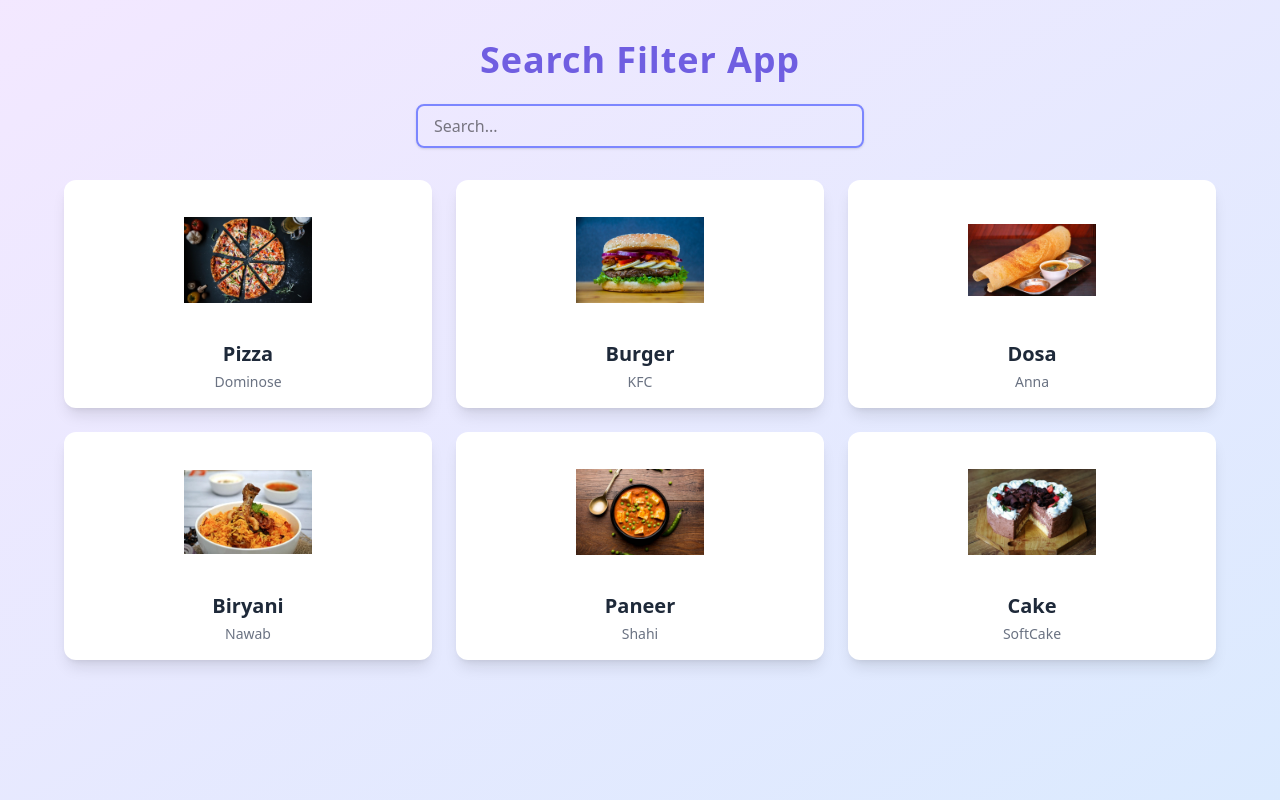
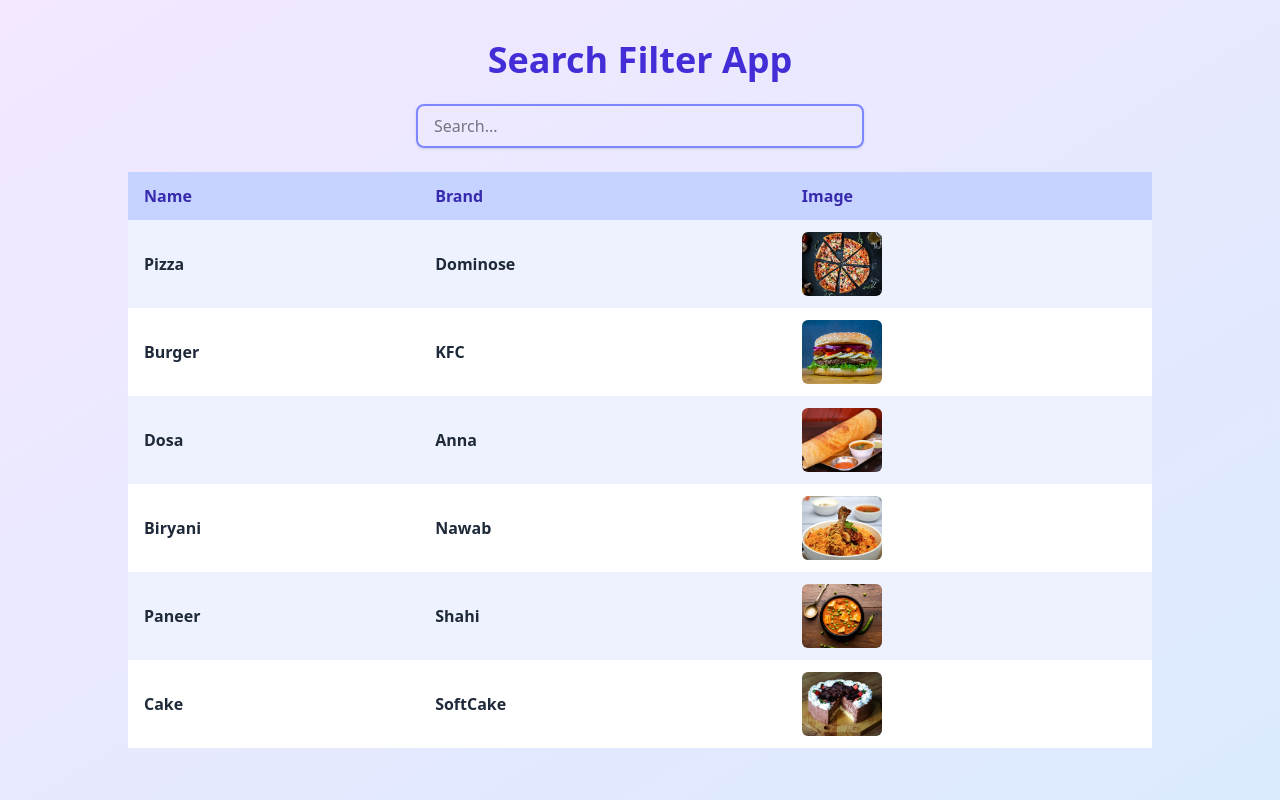
Before and after one commit to mabdullah525/react-search-filter, a React (Vite) app: page / in a window 1280 px wide. Built offline with nearby package versions, Linux system fonts and the light colour scheme.

Commit message:
Some changes

```diff
--- a/src/App.jsx
+++ b/src/App.jsx
@@ -13,16 +13,30 @@
         className="search-input"
       />
 
-      <div className="card-wrapper">
-        {store.map((cur, index) => (
-          <div className="item-card" key={index}>
-            <img src={cur.img} alt={cur.name} className="item-img" />
-            <p className="item-name">{cur.name}</p>
-            <p className="item-brand">{cur.brand}</p>
-          </div>
-        ))}
+      <div className="table-wrapper">
+        <table className="table">
+          <thead>
+            <tr>
+              <th className="table-head">Name</th>
+              <th className="table-head">Brand</th>
+              <th className="table-head">Image</th>
+            </tr>
+          </thead>
+          <tbody>
+            {store.map((cur, index) => (
+              <tr key={index} className="table-row">
+                <td className="table-data">{cur.name}</td>
+                <td className="table-data">{cur.brand}</td>
+                <td className="table-data">
+                  <img src={cur.img} alt={cur.name} className="table-img" />
+                </td>
+              </tr>
+            ))}
+          </tbody>
+        </table>
       </div>
     </div>
+
 
   );
 };
--- a/src/index.css
+++ b/src/index.css
@@ -4,33 +4,37 @@
     @apply bg-gradient-to-br from-purple-100 to-blue-100;
 }
 .container {
-  @apply min-h-screen  py-10 px-4 flex flex-col items-center;
+  @apply min-h-screen mx-auto bg-gradient-to-br from-purple-100 to-blue-100 py-10 px-4 flex flex-col items-center;
 }
 
 .heading {
-  @apply text-4xl font-extrabold text-indigo-700 mb-6 animate-pulse tracking-wide;
+  @apply text-4xl font-bold text-indigo-700 mb-6;
 }
 
 .search-input {
   @apply w-full max-w-md px-4 py-2 border-2 border-indigo-400 rounded-lg shadow-sm focus:outline-none focus:ring-2 focus:ring-indigo-500 transition-all duration-300;
 }
 
-.card-wrapper {
-  @apply grid grid-cols-1 sm:grid-cols-2 md:grid-cols-3 gap-6 mt-8 w-full max-w-6xl;
+.table-wrapper {
+  @apply overflow-x-auto mt-6 w-full max-w-5xl;
 }
 
-.item-card {
-  @apply bg-white rounded-xl shadow-lg p-4 flex flex-col items-center text-center transform transition-transform duration-300 hover:scale-105 hover:shadow-xl;
+.table {
+  @apply w-full border-collapse;
 }
 
-.item-img {
-  @apply w-32 h-32 object-contain mb-4;
+.table-head {
+  @apply bg-indigo-200 text-indigo-800 text-left py-3 px-4 font-semibold;
 }
 
-.item-name {
-  @apply text-xl font-bold text-gray-800 mb-1;
+.table-row {
+  @apply even:bg-white odd:bg-indigo-50 transition-all hover:bg-indigo-100;
 }
 
-.item-brand {
-  @apply text-sm text-gray-500;
+.table-data {
+  @apply py-3 px-4 text-gray-800 font-bold;
 }
+
+.table-img {
+  @apply w-20 h-16 object-cover rounded-md;
+}
```
